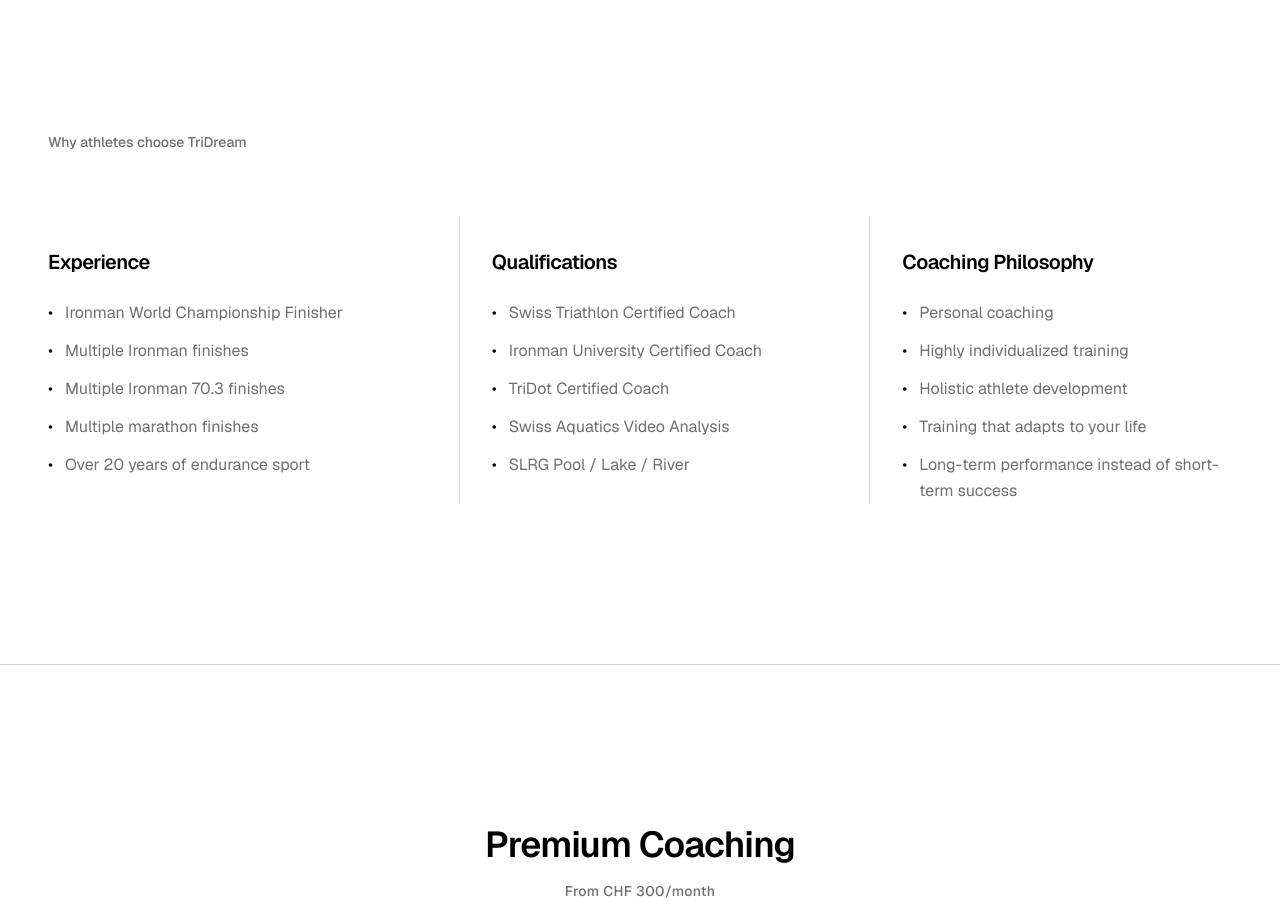
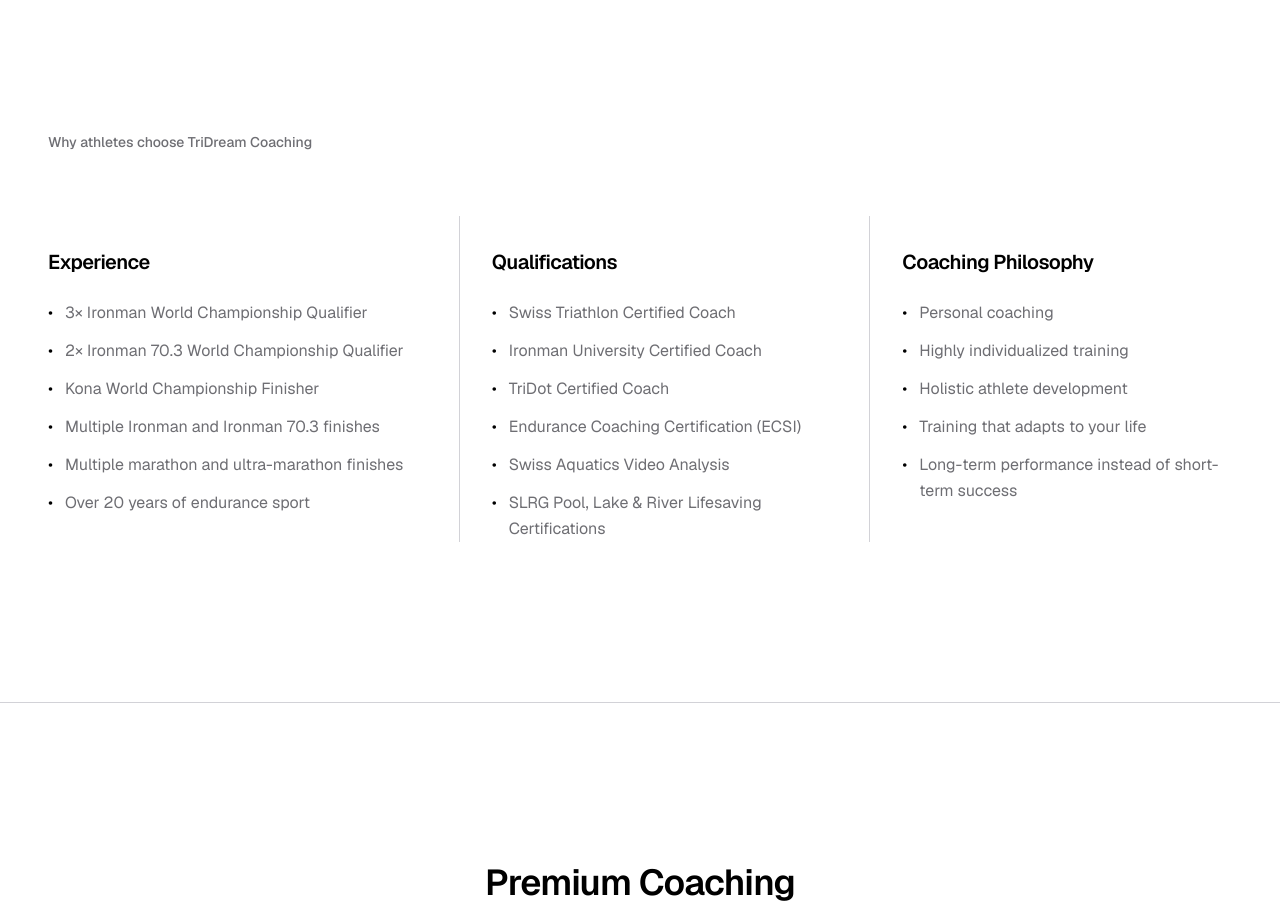
Before and after one commit to Andycisa/tridream-website, a Next.js app: page / in a window 1280 px wide. Shown: the part 1860-2781 px from the top of the page. Built offline with nearby package versions, Linux system fonts and the light colour scheme.

Commit message:
Final editorial updates for version 1.0

```diff
--- a/app/page.tsx
+++ b/app/page.tsx
@@ -255,18 +255,19 @@
           </div>
         </section>
 
-        {/* Why athletes choose TriDream */}
+        {/* Why athletes choose TriDream Coaching */}
         <section className="border-t border-border">
           <div className="mx-auto max-w-7xl px-6 py-28 md:px-12 md:py-40">
-            <SectionLabel>Why athletes choose TriDream</SectionLabel>
+            <SectionLabel>Why athletes choose TriDream Coaching</SectionLabel>
             <div className="mt-16 grid gap-16 md:grid-cols-3 md:gap-12">
               <BulletCard
                 title="Experience"
                 items={[
-                  "Ironman World Championship Finisher",
-                  "Multiple Ironman finishes",
-                  "Multiple Ironman 70.3 finishes",
-                  "Multiple marathon finishes",
+                  "3× Ironman World Championship Qualifier",
+                  "2× Ironman 70.3 World Championship Qualifier",
+                  "Kona World Championship Finisher",
+                  "Multiple Ironman and Ironman 70.3 finishes",
+                  "Multiple marathon and ultra-marathon finishes",
                   "Over 20 years of endurance sport",
                 ]}
               />
@@ -276,8 +277,9 @@
                   "Swiss Triathlon Certified Coach",
                   "Ironman University Certified Coach",
                   "TriDot Certified Coach",
+                  "Endurance Coaching Certification (ECSI)",
                   "Swiss Aquatics Video Analysis",
-                  "SLRG Pool / Lake / River",
+                  "SLRG Pool, Lake & River Lifesaving Certifications",
                 ]}
               />
               <BulletCard
```
